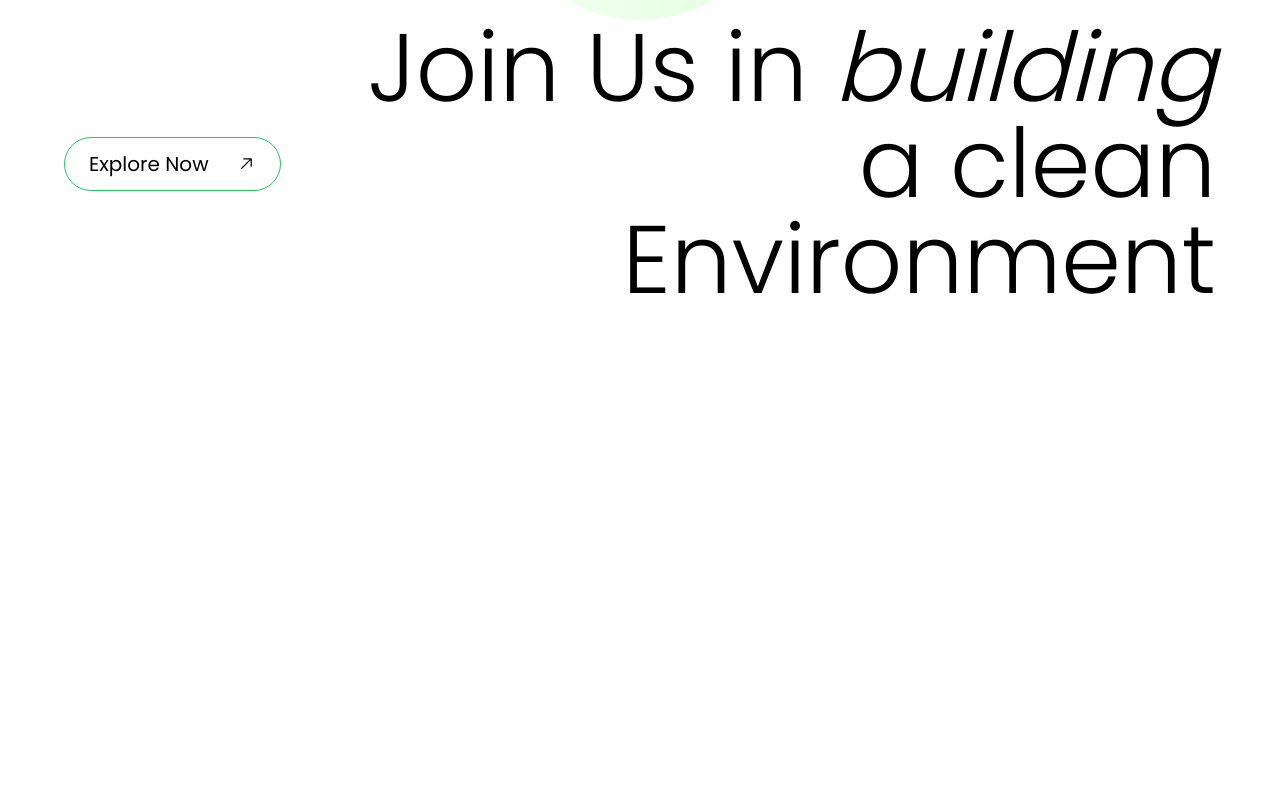
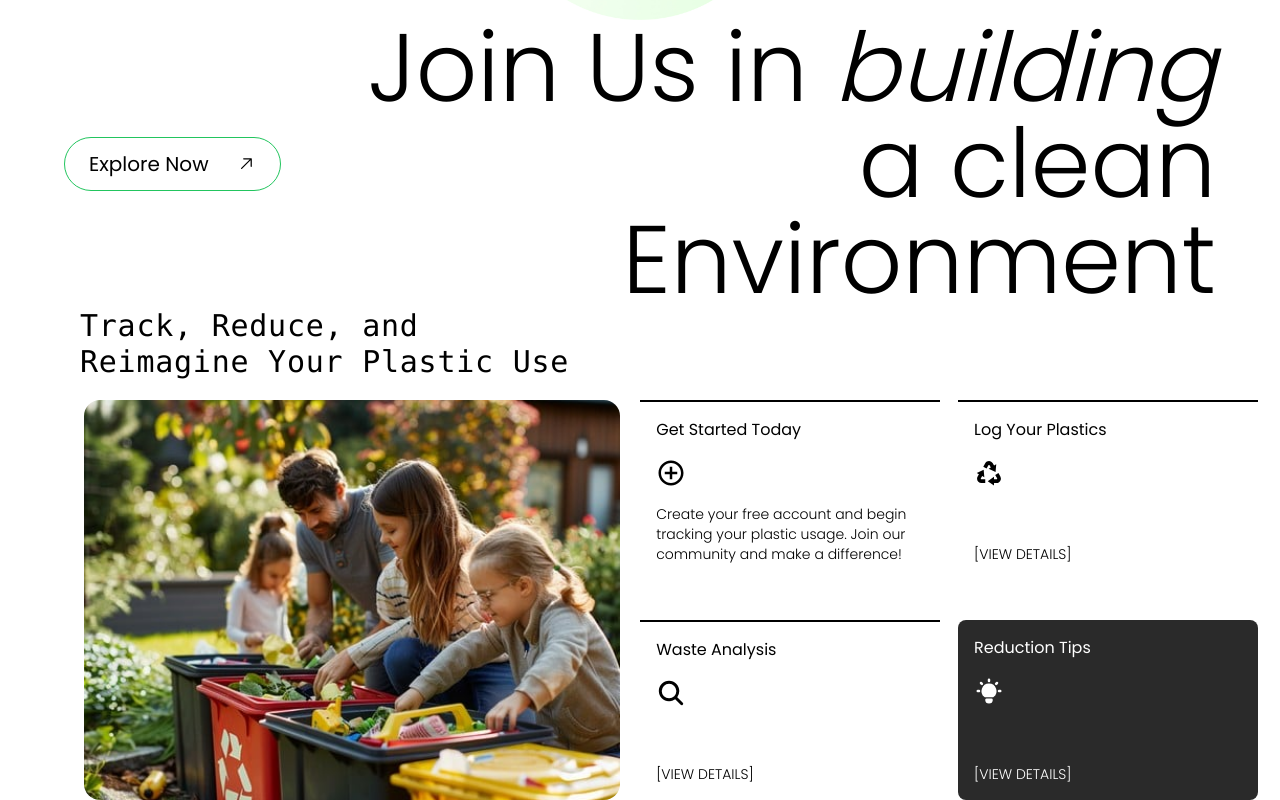
Before and after one commit to psidh/EscColon, a Next.js app: page / in a window 1280 px wide. Shown: the part 316-1116 px from the top of the page. Before the commit the page ends 800 px from the top, so only its background shows below. Built offline with nearby package versions, Linux system fonts and the light colour scheme.

Commit message:
Finished section-2
Signed-off-by: ChandanKhamitkar <khamitkarsaichandan1035@gmail.com>

```diff
--- a/src/app/page.js
+++ b/src/app/page.js
@@ -1,7 +1,9 @@
+import Section2 from "@/components/section2/Section2";
 import { GoArrowUpRight } from "react-icons/go";
 
 export default function Page() {
   return (
+    <div className="w-full">
       <div className="mt-12 flex flex-col items-center justify-center relative mx-16">
         <img
           src="/ring.jpg"
@@ -19,5 +21,7 @@ export default function Page() {
           </h1>
         </div>
       </div>
+      <Section2 />
+    </div>
   );
 }
--- a/src/components/section2/Section2.jsx
+++ b/src/components/section2/Section2.jsx
@@ -4,52 +4,63 @@ import { IoSearch } from "react-icons/io5";
 import { TbBulbFilled } from "react-icons/tb";
 
 export default function Section2() {
+  const boxes = [
+    {
+      title: "Get Started Today",
+      iconName: <MdAddCircleOutline size={30} />, // Example using Material UI Icon
+      txt: "Create your free account and begin tracking your plastic usage. Join our community and make a difference!",
+      dark: false,
+    },
+    {
+      title: "Log Your Plastics",
+      iconName: <RiRecycleFill size={30} />, // Example, replace with your icon component
+      txt: "[VIEW DETAILS]", // This could be a Link component in React
+      dark: false,
+    },
+    {
+      title: "Waste Analysis",
+      iconName: <IoSearch size={30} />, // Example
+      txt: "[VIEW DETAILS]", //  Link component
+      dark: false,
+    },
+    {
+      title: "Reduction Tips",
+      iconName: <TbBulbFilled size={30} />, // Example
+      txt: "[VIEW DETAILS]", // Link component
+      dark: true,
+    },
+  ];
+
   return (
-    <div className="w-full h-fit flex justify-between items-center">
-      <div className="flex flex-col space-y-4 justify-start">
-        <p className="text-black font-mono text-3xl antialiased tracking-wide mb-5">
-          Track, Reduce, and <br /> Reimagine Your Plastic Use
-        </p>
+    <div className="w-full h-fit px-16 flex flex-col justify-start items-start space-x-5">
+      <p className="text-black font-mono text-3xl antialiased tracking-wide mb-5 ml-4">
+        Track, Reduce, and <br /> Reimagine Your Plastic Use
+      </p>
+
+      <div className="w-full flex justify-between items-center h-max space-x-5">
         <img
           src="/section2-image.jpg"
           alt="family cleaing as per 4 buckets"
-          className="w-40% rounded-2xl"
+          className="w-[50%] h-[400px] rounded-2xl object-cover"
         />
-      </div>
 
-      <div className="grid grid-cols-2">
-        {boxes.map((item, index) => {
-          <div className="flex justify-start space-y-2 border border-t-2 border-black">
-            <p className="text-black font-medium">{item.title}</p>
-            {item.iconName}
-
-            <p className="text-sm font-thin">{item.txt}</p>
-          </div>;
-        })}
+        <div className=" h-full grid grid-cols-2 grid-rows-2 gap-10">
+          {boxes.map((item, index) => (
+            <div
+              key={index}
+              className={`w-[300px] flex flex-col justify-between space-y-4 p-4 ${item.dark ? 'bg-[#2a2a2a] text-white rounded-lg' : "border-t-2 border-black text-black"}  `}
+            >
+              <div className="space-y-4">
+                <p className="font-normal">{item.title}</p>
+                {item.iconName}
+              </div>
+              <p className="text-sm font-light text-wrap text-start ">
+                {item.txt}
+              </p>
+            </div>
+          ))}
+        </div>
       </div>
     </div>
   );
 }
-
-const boxes = [
-  {
-    title: "Get Started Today",
-    iconName: <MdAddCircleOutline />, // Example using Material UI Icon
-    txt: "Create your free account and begin tracking your plastic usage. Join our community and make a difference!",
-  },
-  {
-    title: "Log Your Plastics",
-    iconName: <RiRecycleFill />, // Example, replace with your icon component
-    txt: "[VIEW DETAILS]", // This could be a Link component in React
-  },
-  {
-    title: "Waste Analysis",
-    iconName: <IoSearch />, // Example
-    txt: "[VIEW DETAILS]", //  Link component
-  },
-  {
-    title: "Reduction Tips",
-    iconName: <TbBulbFilled />, // Example
-    txt: "[VIEW DETAILS]", // Link component
-  },
-];
```
Lines whose indentation alone changed are shown as unchanged.
